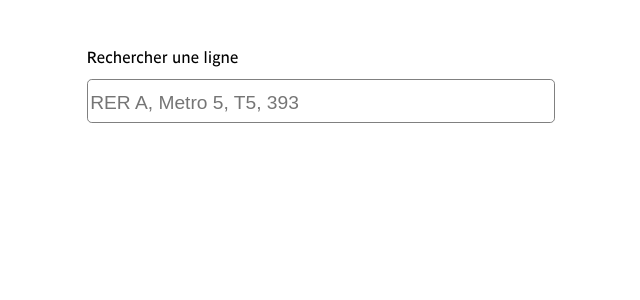
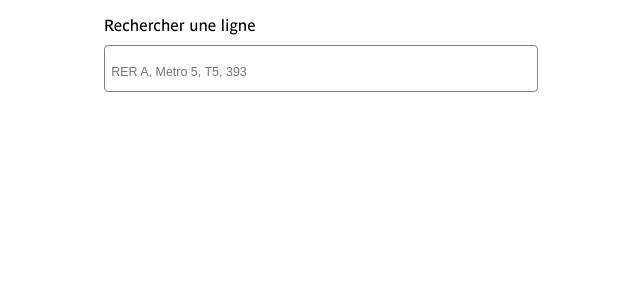
Before and after one commit to Leon-ED/lumiplan-ratp, a Vue app: page / in a window 1280 px wide. Shown: the top 300 px of the page, without its empty margins (319-959 px from the left). Built offline with nearby package versions, Linux system fonts and the light colour scheme.

Commit message:
petites Améliorations CSS

```diff
--- a/src/components/MainPanel/Stop.vue
+++ b/src/components/MainPanel/Stop.vue
@@ -136,12 +136,12 @@ onUnmounted(() => {
 .stop.is-current:first-of-type .stop-name {
   background-color: var(--ratp-blue);
   color: white;
-  padding: 0.6cqw;
+  padding: 0.08em;
 }
 .stop.is-last-stop .stop-name {
   background-color: black !important;
   color: white;
-  padding: 0.6cqw;
+  padding: 0.08em;
 }
 .stop.is-skipped .stop-indicator::before,
 .stop.is-skipped .stop-indicator::after {
--- a/src/pages/Home.vue
+++ b/src/pages/Home.vue
@@ -4,11 +4,11 @@
     <label for="search-input">Rechercher une ligne</label>
     <input name="search-input" class="search-input" type="text" v-model="_search" placeholder="RER A, Metro 5, T5, 393" />
     </section>
-    <ol class="line-list">
+    <ul class="line-list">
       <li v-for="line in lines" :key="line.id" @click="selectedLine = line" class="line" :class="{'selected':selectedLine?.id === line.id}">
         <LineLogo :line="line" class-name="line-logo" size="3em" />
       </li>
-    </ol>
+    </ul>
     <section class="desserte-list" v-if="dessertes.length > 0">
       <h2>Services disponibles pour la ligne {{ selectedLine?.name }}</h2>
       <ul class="service-list">
@@ -43,6 +43,9 @@ const lines = ref<Line[]>([]);
 watchDebounced(
   _search,
   async () => {
+    selectedDesserte.value = null;
+    dessertes.value = [];
+    selectedLine.value = null;
     try {
       const apiLines = await Api.searchLines(_search.value);
       if (!apiLines || apiLines.length === 0) {
@@ -78,35 +81,28 @@ main {
   flex-direction: column;
   align-items: center;
   justify-content: center;
-  padding: 3em;
-  width: min(30em, 90%);
+  padding: 1em;
+  box-sizing: border-box;
+  width: min(35em, 90%);
   margin: auto;
 }
 input[type="text"] {
-  font-size: 1.5em;
+  font-size: 1.3em;
   border-radius: 0.2em;
   box-shadow: unset;
   width: 100%;
   margin-bottom: 1em;
   box-sizing: border-box;
-  padding: .3em 0.1em;
+  padding: .5em 0.3em;
   margin-top: 0.5em;
-  border: gray 1px solid;
+  border: gray .5px solid;
 }
 input,
 input::placeholder {
-  font-size: .8em;
+  font-size: .6em;
 }
 input[type="text"]:focus {
   outline: none;
-}
-ol {
-  list-style: none;
-  padding: 0;
-  display: flex;
-  flex-wrap: wrap;
-  justify-content: center;
-  gap: 1em;
 }
 a{
   text-decoration: none;
@@ -119,6 +115,14 @@ li:hover {
   cursor: pointer;
   background-color: #f0f0f0;
 }
+.line-list{
+    list-style: none;
+  padding: 0;
+  display: flex;
+  flex-wrap: wrap;
+  justify-content: center;
+  gap: 1em;
+}
 /* target .line-list child if line-lisdt has only one child with .selected class */
 .line-list:has(.selected) .line:not(.selected) {
   opacity: 0.1;
```
